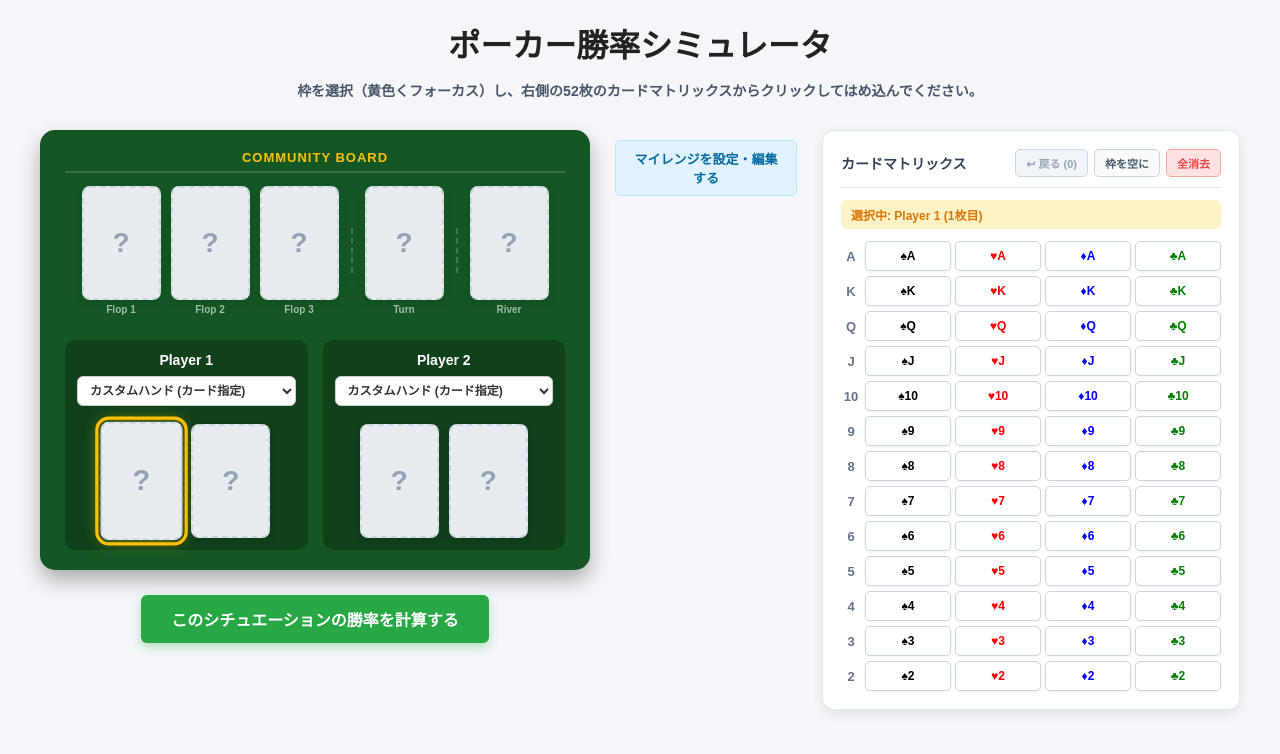
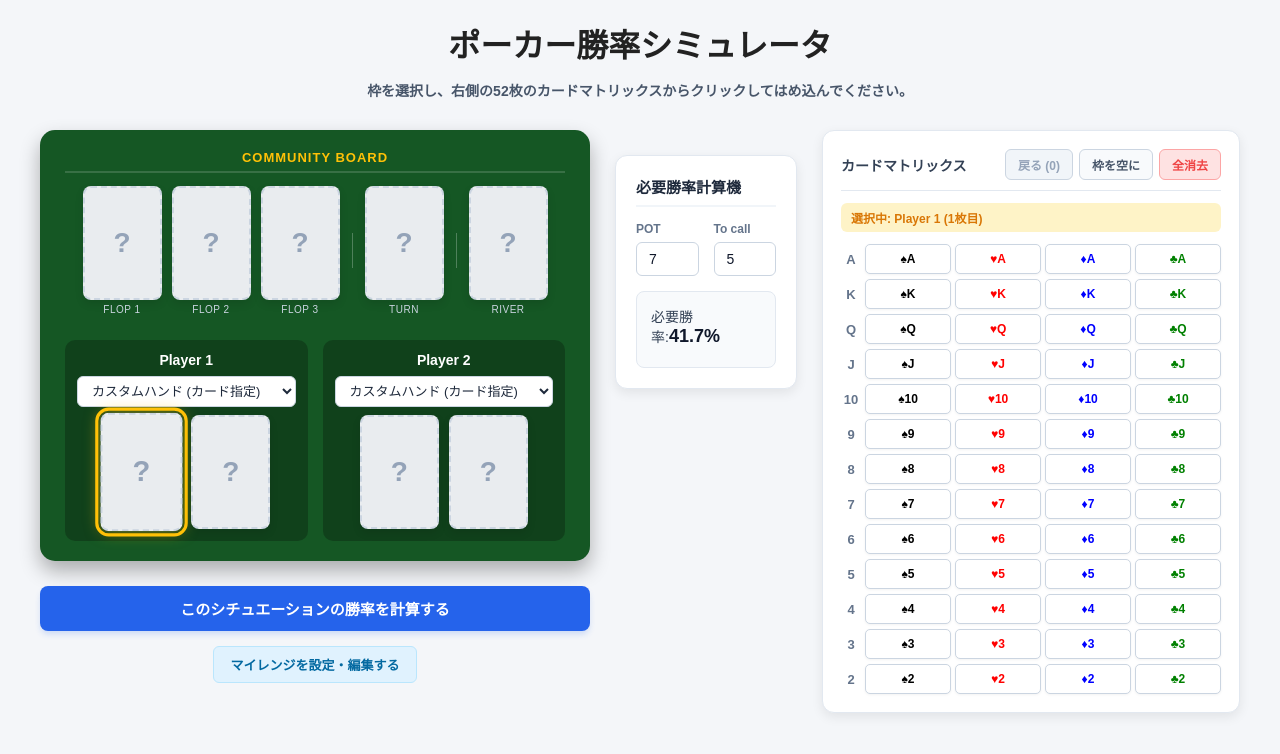
Before and after one commit to ZLSAGA/poker-tool-cabin, a React (Vite) app: page / in a window 1280 px wide. Shown: the top 754 px of the page. Built offline with nearby package versions, Linux system fonts and the light colour scheme.

Commit message:
必要勝率計算機を実装

```diff
--- a/src/App.jsx
+++ b/src/App.jsx
@@ -1,17 +1,16 @@
-// src/App.jsx
 import { useState } from "react";
 import { calculateEquity } from "./utilities/simulator";
 import PlayingCard from "./components/PlayingCard";
 
 // ==========================================
-// 1. マトリックス表示用の定数定義
+// 1. マトリックス表示用の定数・ヘルパー定義
 // ==========================================
 const RANKS = ['A', 'K', 'Q', 'J', 'T', '9', '8', '7', '6', '5', '4', '3', '2'];
 
 const SUITS = [
   { key: 's', symbol: '♠', color: 'black' }, // 黒 (Spade)
-  { key: 'h', symbol: '♥', color: 'red' }, // 赤 (Heart)
-  { key: 'd', symbol: '♦', color: 'blue' }, // 青 (Diamond)
+  { key: 'h', symbol: '♥', color: 'red' },   // 赤 (Heart)
+  { key: 'd', symbol: '♦', color: 'blue' },  // 青 (Diamond)
   { key: 'c', symbol: '♣', color: 'green' }  // 緑 (Club)
 ];
 
@@ -46,7 +45,6 @@ function expandRange(rangeArray) {
   return combos;
 }
 
-// ▼ 【追加】Any (100%) レンジ用の全組み合わせ生成関数
 function getAnyRange() {
   const deck = [];
   RANKS.forEach(r => SUITS.forEach(s => deck.push(`${r}${s.key}`)));
@@ -100,13 +98,45 @@ export default function App() {
   const [errorMessage, setErrorMessage] = useState("");
 
   const [myRange, setMyRange] = useState([]);
-  const [isRangeModalOpen, setIsRangeModalOpen] = useState(false); // モーダルの開閉管理
+  const [isRangeModalOpen, setIsRangeModalOpen] = useState(false);
+
+  const [outs, setOuts] = useState(null);
+
+  const [potSize, setPotSize] = useState("7");
+  const [callAmount, setCallAmount] = useState("5");
+
+  const pot = parseFloat(potSize) || 0;
+  const call = parseFloat(callAmount) || 0;
+  const totalPot = pot + call;
+  const requiredEquity = totalPot > 0 ? (call / totalPot) * 100 : 0;
 
   const usedCards = [
     ...(p1Select === "custom" ? p1Hand.filter(Boolean) : []),
     ...(p2Select === "custom" ? p2Hand.filter(Boolean) : []),
     ...board.filter(Boolean)
   ];
+
+  // アウツの個別カードを描画するヘルパー関数
+  const renderOutCard = (cardKey) => {
+    const rank = cardKey[0] === "T" ? "10" : cardKey[0];
+    const suitKey = cardKey[1];
+    const suit = SUITS.find(s => s.key === suitKey);
+    return (
+      <span key={cardKey} style={{
+        display: "inline-block",
+        backgroundColor: "white",
+        color: suit ? suit.color : "#333",
+        padding: "2px 5px",
+        borderRadius: "4px",
+        border: "1px solid #cbd5e1",
+        fontWeight: "bold",
+        fontSize: "11px",
+        boxShadow: "0 1px 2px rgba(0,0,0,0.05)"
+      }}>
+        {suit ? suit.symbol : ""}{rank}
+      </span>
+    );
+  };
 
   const saveToHistory = () => {
     setHistory(prev => [
@@ -144,6 +174,7 @@ export default function App() {
     }
 
     saveToHistory();
+    setOuts(null);
 
     if (target === "p1") {
       const nextHand = [...p1Hand];
@@ -188,6 +219,7 @@ export default function App() {
     if (currentCard === "") return;
 
     saveToHistory();
+    setOuts(null);
 
     if (target === "p1") {
       const nextHand = [...p1Hand]; nextHand[index] = ""; setP1Hand(nextHand);
@@ -228,6 +260,7 @@ export default function App() {
     setResult(null);
     setTime(null);
     setErrorMessage("");
+    setOuts(null);
   };
 
   const getPlayerData = (selectValue, customHand) => {
@@ -243,6 +276,7 @@ export default function App() {
     setResult(null);
     setTime(null);
     setErrorMessage("");
+    setOuts(null);
 
     const currentBoard = board.filter(c => c !== "");
 
@@ -258,15 +292,36 @@ export default function App() {
     let p1Data = getPlayerData(p1Select, p1Hand);
     let p2Data = getPlayerData(p2Select, p2Hand);
 
-    // ▼ simulator.js 側で全て判定するため、ここでの複雑な分岐は不要になりました！
     const startTime = performance.now();
     const equityResult = calculateEquity(p1Data, p2Data, currentBoard);
     const endTime = performance.now();
 
-    // simulator.js から返ってきた計算手法をそのままセット
     setCalcMethod(equityResult.calcMethod);
     setResult(equityResult);
     setTime(endTime - startTime);
+
+    if (p1Select === "custom" && p2Select === "custom" && (currentBoard.length === 3 || currentBoard.length === 4)) {
+      const allCards = [];
+      RANKS.forEach(r => SUITS.forEach(s => allCards.push(`${r}${s.key}`)));
+      const remainingCards = allCards.filter(c => !usedCards.includes(c));
+
+      const p1OutsList = [];
+      const p2OutsList = [];
+
+      remainingCards.forEach(card => {
+        const nextBoard = [...currentBoard, card];
+        const testResult = calculateEquity(p1Data, p2Data, nextBoard);
+
+        if (testResult.p1Equity > testResult.p2Equity && equityResult.p1Equity <= equityResult.p2Equity) {
+          p1OutsList.push(card);
+        }
+        if (testResult.p2Equity > testResult.p1Equity && equityResult.p2Equity <= equityResult.p1Equity) {
+          p2OutsList.push(card);
+        }
+      });
+
+      setOuts({ p1: p1OutsList, p2: p2OutsList });
+    }
   };
 
   const getSlotStyle = (target, index) => {
@@ -283,7 +338,6 @@ export default function App() {
     };
   };
 
-  // ▼ 【追加】UI表示用のラベル取得関数
   const getRangeLabel = (val) => {
     if (val === "strong") return "強";
     if (val === "medium") return "標準";
@@ -308,7 +362,7 @@ export default function App() {
     }}>
       <h1 style={{ textAlign: "center", color: "#222", marginBottom: "5px", marginTop: "0px" }}>ポーカー勝率シミュレータ</h1>
       <p style={{ textAlign: "center", color: "#475569", fontWeight: "bold", fontSize: "14px", marginBottom: "30px" }}>
-        枠を選択（黄色くフォーカス）し、右側の52枚のカードマトリックスからクリックしてはめ込んでください。
+        枠を選択し、右側の52枚のカードマトリックスからクリックしてはめ込んでください。
       </p>
 
       <div style={{ display: "flex", gap: "25px", maxWidth: "1200px", margin: "0 auto", alignItems: "flex-start" }}>
@@ -319,10 +373,12 @@ export default function App() {
           <div style={{ backgroundColor: "#155724", padding: "20px 25px", borderRadius: "15px", boxShadow: "0 10px 20px rgba(0,0,0,0.3)", color: "white", marginBottom: "25px" }}>
 
             {/* コミュニティボード */}
-            <div style={{ marginBottom: "25px", textAlign: "center" }}>
+            <div style={{ marginBottom: "5px", textAlign: "center" }}>
               <h3 style={{ borderBottom: "2px solid rgba(255,255,255,0.15)", paddingBottom: "6px", color: "#ffc107", marginTop: 0, fontSize: "13px", letterSpacing: "1px" }}>
                 COMMUNITY BOARD
               </h3>
+
+              {/* 5枚のコミュニティカード */}
               <div style={{ display: "flex", justifyContent: "center", gap: "10px", alignItems: "center", marginTop: "12px" }}>
                 <div onClick={() => setActiveSlot({ target: "board", index: 0 })} style={getSlotStyle("board", 0)}>
                   <PlayingCard cardKey={board[0]} /><span style={miniLabelStyle}>Flop 1</span>
@@ -342,10 +398,47 @@ export default function App() {
                   <PlayingCard cardKey={board[4]} /><span style={miniLabelStyle}>River</span>
                 </div>
               </div>
+
+              {/* アウツ表示エリア */}
+              {outs && (outs.p1.length > 0 || outs.p2.length > 0) && (
+                <div style={{
+                  marginTop: "20px",
+                  display: "flex",
+                  flexDirection: "column",
+                  gap: "8px",
+                  backgroundColor: "rgba(0,0,0,0.3)",
+                  padding: "12px",
+                  borderRadius: "10px",
+                  textAlign: "left"
+                }}>
+                  {/* Player 1 の逆転アウツ */}
+                  {outs.p1.length > 0 && (
+                    <div style={{ display: "flex", alignItems: "flex-start", gap: "8px" }}>
+                      <span style={{ fontSize: "11px", color: "#66b0ff", fontWeight: "bold", whiteSpace: "nowrap", marginTop: "2px" }}>
+                        P1アウツ ({outs.p1.length}):
+                      </span>
+                      <div style={{ display: "flex", gap: "4px", flexWrap: "wrap" }}>
+                        {outs.p1.map(renderOutCard)}
+                      </div>
+                    </div>
+                  )}
+                  {/* Player 2 の逆転アウツ */}
+                  {outs.p2.length > 0 && (
+                    <div style={{ display: "flex", alignItems: "flex-start", gap: "8px" }}>
+                      <span style={{ fontSize: "11px", color: "#ff6b6b", fontWeight: "bold", whiteSpace: "nowrap", marginTop: "2px" }}>
+                        P2アウツ ({outs.p2.length}):
+                      </span>
+                      <div style={{ display: "flex", gap: "4px", flexWrap: "wrap" }}>
+                        {outs.p2.map(renderOutCard)}
+                      </div>
+                    </div>
+                  )}
+                </div>
+              )}
             </div>
 
             {/* プレイヤー手札 */}
-            <div style={{ display: "flex", justifyContent: "space-between", gap: "15px" }}>
+            <div style={{ display: "flex", justifyContent: "space-between", gap: "15px", marginTop: "25px" }}>
               {/* Player 1 */}
               <div style={{ textAlign: "center", backgroundColor: "rgba(0,0,0,0.25)", padding: "12px", borderRadius: "10px", width: "49%" }}>
                 <h4 style={{ margin: "0 0 8px 0", fontSize: "14px" }}>Player 1</h4>
@@ -406,6 +499,16 @@ export default function App() {
           {errorMessage && <div style={{ fontWeight: "bold", color: "#d9534f", textAlign: "center", marginBottom: "15px" }}>{errorMessage}</div>}
           <div style={{ textAlign: "center" }}>
             <button onClick={handleCalculate} style={calcBtnStyle}>このシチュエーションの勝率を計算する</button>
+
+            <div style={{ marginTop: "15px" }}>
+              <button
+                onClick={() => setIsRangeModalOpen(true)}
+                style={{ ...secondaryBtnStyle, padding: "8px 16px", fontSize: "13px", backgroundColor: "#e0f2fe", color: "#0369a1", border: "1px solid #bae6fd" }}
+              >
+                マイレンジを設定・編集する
+              </button>
+            </div>
+
             {time !== null && (
               <div style={{ marginTop: "15px", color: "#444", fontSize: "13px", backgroundColor: "#fff", padding: "12px", borderRadius: "8px", border: "1px solid #e2e8f0", display: "inline-block" }}>
                 <p style={{ margin: "3px 0" }}>計算手法: <strong>{calcMethod}</strong></p>
@@ -415,13 +518,76 @@ export default function App() {
           </div>
         </div>
 
-        <div style={{ marginTop: "10px" }}>
-          <button
-            onClick={() => setIsRangeModalOpen(true)}
-            style={{ ...secondaryBtnStyle, padding: "8px 16px", fontSize: "13px", backgroundColor: "#e0f2fe", color: "#0369a1", border: "1px solid #bae6fd" }}
-          >
-            マイレンジを設定・編集する
-          </button>
+        {/* ポットオッズ＆必要勝率 計算機 */}
+        <div style={{
+          marginTop: "25px",
+          backgroundColor: "white",
+          padding: "20px",
+          borderRadius: "12px",
+          boxShadow: "0 4px 12px rgba(0,0,0,0.08)",
+          border: "1px solid #e2e8f0",
+          textAlign: "left"
+        }}>
+          <h3 style={{ margin: "0 0 15px 0", color: "#1e293b", fontSize: "15px", borderBottom: "2px solid #f1f5f9", paddingBottom: "8px" }}>
+            必要勝率計算機
+          </h3>
+          <div style={{ display: "flex", gap: "15px", marginBottom: "15px" }}>
+            <div style={{ flex: 1 }}>
+              <label style={{ display: "block", fontSize: "12px", color: "#64748b", fontWeight: "bold", marginBottom: "6px" }}>
+                POT
+              </label>
+              <input
+                type="number"
+                value={potSize}
+                onChange={(e) => setPotSize(e.target.value)}
+                placeholder="7"
+                style={inputStyle}
+              />
+            </div>
+            <div style={{ flex: 1 }}>
+              <label style={{ display: "block", fontSize: "12px", color: "#64748b", fontWeight: "bold", marginBottom: "6px" }}>
+                To call
+              </label>
+              <input
+                type="number"
+                value={callAmount}
+                onChange={(e) => setCallAmount(e.target.value)}
+                placeholder="5"
+                style={inputStyle}
+              />
+            </div>
+          </div>
+
+          {pot > 0 && call > 0 && (
+            <div style={{ backgroundColor: "#f8fafc", padding: "14px", borderRadius: "8px", border: "1px solid #e2e8f0" }}>
+              <p style={{ margin: "0 0 6px 0", fontSize: "14px", color: "#334155" }}>
+                必要勝率:<strong style={{ fontSize: "18px", color: "#0f172a" }}>{requiredEquity.toFixed(1)}%</strong>
+              </p>
+              {/* シミュレータ結果（勝率）との自動連動判定 */}
+              {result && (
+                <div style={{ marginTop: "12px", paddingTop: "12px", borderTop: "1px dashed #cbd5e1" }}>
+                  <div style={{ display: "flex", flexDirection: "column", gap: "6px", fontSize: "13px" }}>
+                    <div>
+                      <span style={{ fontWeight: "bold", color: "#3b82f6" }}>Player 1:</span> 現勝率 {result.p1Equity.toFixed(1)}%
+                      {result.p1Equity >= requiredEquity ? (
+                        <span style={{ color: "#16a34a", fontWeight: "bold", marginLeft: "8px" }}>+EV</span>
+                      ) : (
+                        <span style={{ color: "#dc2626", fontWeight: "bold", marginLeft: "8px" }}>-EV</span>
+                      )}
+                    </div>
+                    <div>
+                      <span style={{ fontWeight: "bold", color: "#ef4444" }}>Player 2:</span> 現勝率 {result.p2Equity.toFixed(1)}%
+                      {result.p2Equity >= requiredEquity ? (
+                        <span style={{ color: "#16a34a", fontWeight: "bold", marginLeft: "8px" }}>+EV</span>
+                      ) : (
+                        <span style={{ color: "#dc2626", fontWeight: "bold", marginLeft: "8px" }}>-EV</span>
+                      )}
+                    </div>
+                  </div>
+                </div>
+              )}
+            </div>
+          )}
         </div>
 
         {/* 【右カラム】52枚のカード選択マトリックス */}
@@ -436,7 +602,6 @@ export default function App() {
           position: "sticky",
           top: "20px"
         }}>
-          {/* コントロールヘッダー */}
           <div style={{ display: "flex", justifyContent: "space-between", alignItems: "center", marginBottom: "12px", borderBottom: "1px solid #e2e8f0", paddingBottom: "10px" }}>
             <h4 style={{ margin: 0, color: "#334155", fontSize: "14px", fontWeight: "bold" }}>カードマトリックス</h4>
             <div style={{ display: "flex", gap: "6px" }}>
@@ -450,14 +615,13 @@ export default function App() {
                   border: history.length === 0 ? "1px solid #cbd5e1" : "1px solid #bae6fd"
                 }}
               >
-                ↩ 戻る ({history.length})
+                戻る ({history.length})
               </button>
               <button onClick={handleClearSlot} disabled={!activeSlot} style={secondaryBtnStyle}>枠を空に</button>
               <button onClick={handleClearAll} style={{...secondaryBtnStyle, backgroundColor: "#fee2e2", color: "#ef4444", border: "1px solid #fca5a5"}}>全消去</button>
             </div>
           </div>
 
-          {/* フォーカス状態のナビゲーション */}
           {activeSlot ? (
             <div style={{ fontSize: "12px", color: "#d97706", backgroundColor: "#fef3c7", padding: "6px 10px", borderRadius: "6px", marginBottom: "12px", fontWeight: "bold" }}>
               選択中: {activeSlot.target === "board" ? `ボード (スロット${activeSlot.index + 1})` : `Player ${activeSlot.target === "p1" ? "1" : "2"} (${activeSlot.index + 1}枚目)`}
@@ -468,7 +632,6 @@ export default function App() {
             </div>
           )}
 
-          {/* 13×4 カードグリッド表示 */}
           <div style={{ display: "flex", flexDirection: "column", gap: "5px" }}>
             {RANKS.map(rank => (
               <div key={rank} style={{ display: "flex", gap: "4px", alignItems: "center" }}>
@@ -509,10 +672,10 @@ export default function App() {
               </div>
             ))}
           </div>
-
         </div>
       </div>
 
+      {/* モーダル部分 */}
       {isRangeModalOpen && (
         <div style={{
           position: "fixed", top: 0, left: 0, width: "100vw", height: "100vh",
@@ -537,23 +700,17 @@ export default function App() {
               </button>
             </div>
 
-            <p style={{ fontSize: "12px", color: "#64748b", marginTop: 0, marginBottom: "15px" }}>
-              ※ 右上＝スーテッド(s)、左下＝オフスーテッド(o)、対角線＝ポケットペア
-            </p>
-
-            {/* 13×13グリッドの描画 */}
             <div style={{ display: "flex", flexDirection: "column", gap: "3px" }}>
               {RANKS.map((rowRank, rowIndex) => (
                 <div key={rowRank} style={{ display: "flex", gap: "3px" }}>
                   {RANKS.map((colRank, colIndex) => {
-                    // ポーカーの13x13レンジ表記のロジック
                     let handStr = "";
                     if (rowIndex === colIndex) {
-                      handStr = rowRank + colRank; // ペア (AA, KK等)
+                      handStr = rowRank + colRank;
                     } else if (rowIndex < colIndex) {
-                      handStr = rowRank + colRank + "s"; // スーテッド (AKs等)
+                      handStr = rowRank + colRank + "s";
                     } else {
-                      handStr = colRank + rowRank + "o"; // オフスーテッド (AKo等)
+                      handStr = colRank + rowRank + "o";
                     }
 
                     const isSelected = myRange.includes(handStr);
@@ -576,11 +733,10 @@ export default function App() {
                           border: "1px solid #e2e8f0",
                           borderRadius: "4px",
                           cursor: "pointer",
-                          backgroundColor: rowIndex === colIndex ? (isSelected ? "#22c55e" : "#ffedd5") : // ペア
-                                           rowIndex < colIndex ? (isSelected ? "#3b82f6" : "#eff6ff") :   // スーテッド
-                                                                 (isSelected ? "#eab308" : "#fef9c3"),  // オフスーテッド
+                          backgroundColor: rowIndex === colIndex ? (isSelected ? "#22c55e" : "#ffedd5") :
+                                           rowIndex < colIndex ? (isSelected ? "#3b82f6" : "#eff6ff") :
+                                                                 (isSelected ? "#eab308" : "#fef9c3"),
                           color: isSelected ? "white" : "#334155",
-                          transition: "all 0.1s ease"
                         }}
                       >
                         {handStr}
@@ -591,14 +747,22 @@ export default function App() {
               ))}
             </div>
 
-            <div style={{ marginTop: "20px", textAlign: "right" }}>
+            {/* モーダルを閉じるボタン */}
+            <div style={{ marginTop: "20px", display: "flex", justifyContent: "flex-end" }}>
               <button
                 onClick={() => setIsRangeModalOpen(false)}
-                style={{ ...calcBtnStyle, padding: "10px 24px", fontSize: "14px", backgroundColor: "#1e293b" }}
+                style={{
+                  ...calcBtnStyle,
+                  width: "auto",
+                  padding: "8px 24px",
+                  fontSize: "14px",
+                  backgroundColor: "#475569"
+                }}
               >
-                保存して閉じる ({myRange.length} ハンド選択中)
+                確定して閉じる
               </button>
             </div>
+
           </div>
         </div>
       )}
@@ -606,9 +770,75 @@ export default function App() {
   );
 }
 
-// スタイル定数
-const miniLabelStyle = { display: "block", fontSize: "10px", color: "rgba(255,255,255,0.6)", marginTop: "4px", fontWeight: "bold" };
-const dividerStyle = { height: "45px", borderLeft: "2px dashed rgba(255,255,255,0.2)", margin: "0 2px" };
-const playerSelectStyle = { padding: "6px 8px", fontSize: "12px", borderRadius: "6px", border: "1px solid #ccc", backgroundColor: "white", fontWeight: "bold", color: "#333", marginBottom: "10px", width: "100%", cursor: "pointer" };
-const secondaryBtnStyle = { padding: "5px 10px", fontSize: "11px", fontWeight: "bold", borderRadius: "5px", border: "1px solid #cbd5e1", backgroundColor: "#f8fafc", color: "#475569", cursor: "pointer" };
-const calcBtnStyle = { padding: "12px 30px", fontSize: "16px", cursor: "pointer", backgroundColor: "#28a745", color: "white", border: "none", borderRadius: "6px", fontWeight: "bold", boxShadow: "0 4px 10px rgba(40,167,69,0.3)" };
+// ==========================================
+// 3. スタイル定数の定義（コード内未定義分の補完）
+// ==========================================
+const miniLabelStyle = {
+  display: "block",
+  fontSize: "10px",
+  color: "#cbd5e1",
+  textAlign: "center",
+  marginTop: "4px",
+  textTransform: "uppercase",
+  letterSpacing: "0.5px"
+};
+
+const dividerStyle = {
+  width: "1px",
+  height: "35px",
+  backgroundColor: "rgba(255, 255, 255, 0.25)",
+  margin: "0 2px",
+  alignSelf: "center"
+};
+
+const playerSelectStyle = {
+  width: "100%",
+  padding: "6px 10px",
+  borderRadius: "6px",
+  border: "1px solid #cbd5e1",
+  fontSize: "13px",
+  backgroundColor: "white",
+  color: "#1e293b",
+  cursor: "pointer",
+  outline: "none"
+};
+
+const calcBtnStyle = {
+  width: "100%",
+  backgroundColor: "#2563eb",
+  color: "white",
+  border: "none",
+  padding: "12px 20px",
+  borderRadius: "8px",
+  fontSize: "15px",
+  fontWeight: "bold",
+  cursor: "pointer",
+  boxShadow: "0 4px 6px -1px rgba(37, 99, 235, 0.2)",
+  transition: "all 0.2s ease"
+};
+
+const secondaryBtnStyle = {
+  backgroundColor: "#f8fafc",
+  color: "#475569",
+  border: "1px solid #cbd5e1",
+  padding: "6px 12px",
+  borderRadius: "6px",
+  fontSize: "12px",
+  fontWeight: "bold",
+  cursor: "pointer",
+  display: "inline-flex",
+  alignItems: "center",
+  gap: "4px"
+};
+
+const inputStyle = {
+  width: "100%",
+  padding: "8px 12px",
+  borderRadius: "6px",
+  border: "1px solid #cbd5e1",
+  fontSize: "14px",
+  backgroundColor: "#ffffff",
+  color: "#0f172a",
+  boxSizing: "border-box",
+  outline: "none"
+};
```
Also changed, not shown: src/utilities/simulator.js (line endings or trailing spaces). Lines whose indentation alone changed are shown as unchanged.
